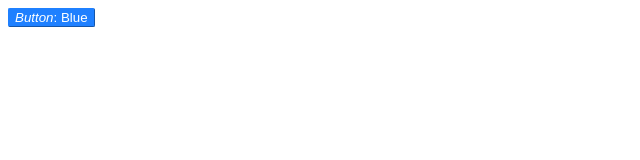
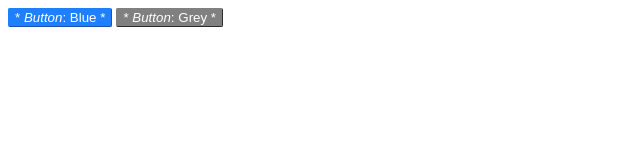
Before and after one commit to JohnSegar/practice, a plain HTML site: page index.html in a window 1280 px wide. Shown: the whole page, without its empty margins (0-640 px from the left). Drawn offline with Linux system fonts and the light colour scheme.

Commit message:
buttons finished

```diff
--- a/index.html
+++ b/index.html
@@ -5,6 +5,7 @@
   <link rel="stylesheet" type="text/css" href="style.css">
 </head>
 <body>
-  <button type="button" class="button"><i>Button</i>: Blue</button>
+  <button type="button" class="button1"><i><div class="star">Button</i>: Blue</div></button>
+  <button type="button" class="button2"><i><div class="star">Button</i>: Grey</div></button>
 </body>
 </html>
--- a/style.css
+++ b/style.css
@@ -2,7 +2,7 @@ ul{
   list-style: none;
 }
 
-.button {
+.button1 {
   background: #1F80FF;
   border-width: 1px;
   border-color: #1F80FF;
@@ -10,11 +10,34 @@ ul{
   border-radius: 2px;
 }
 
-.button:hover {
+.button1:hover {
   background: white;
   color: #1F80FF;
   border-width: 1px;
   border-color: #1F80FF;
-  -webkit-transition: background 1s;
+  -webkit-transition: all 1s;
+}
 
+.button2 {
+  background: grey;
+  border-width: 1px;
+  border-color: grey;
+  color: white;
+  border-radius: 2px;
 }
+
+.button2:hover {
+  background: white;
+  color: grey;
+  border-width: 1px;
+  border-color: grey;
+  -webkit-transition: all 1s;
+}
+
+.star::before {
+    content: "* ";
+}
+
+.star::after {
+    content: " *";
+}
```
